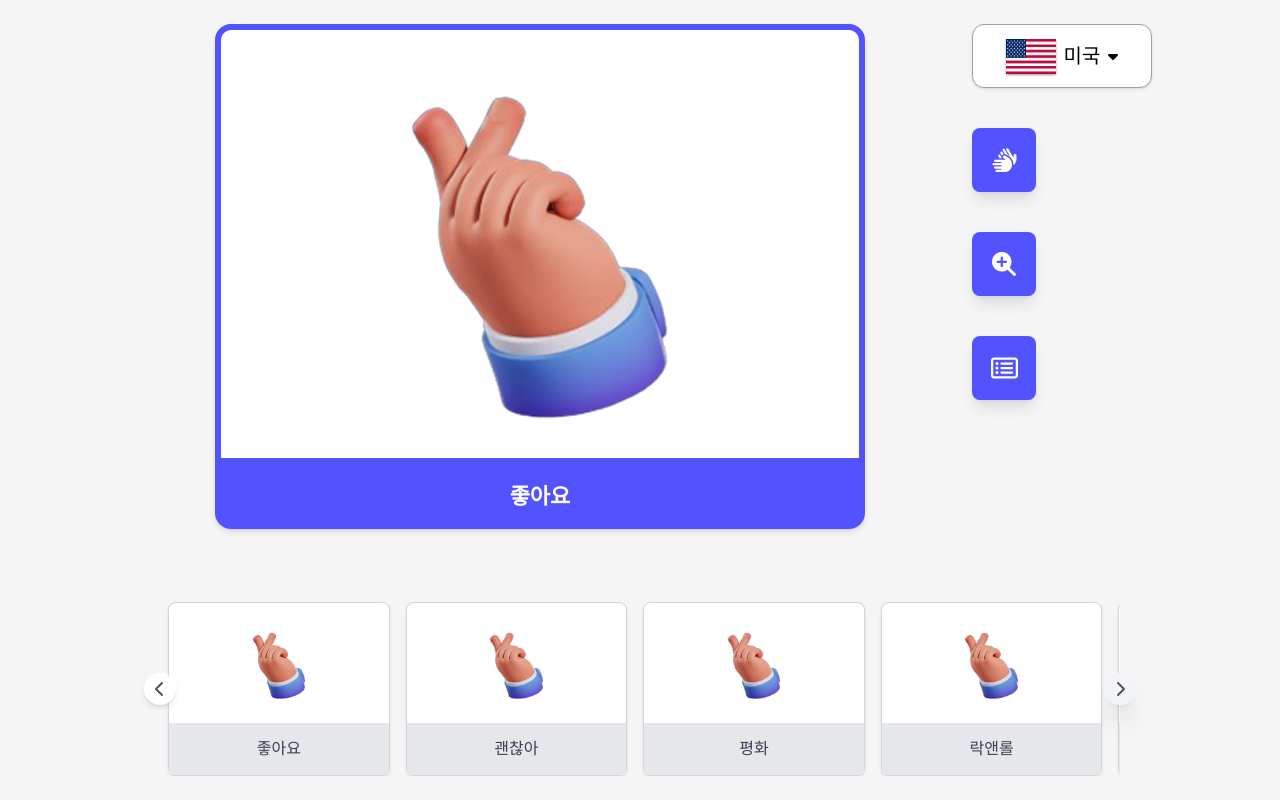
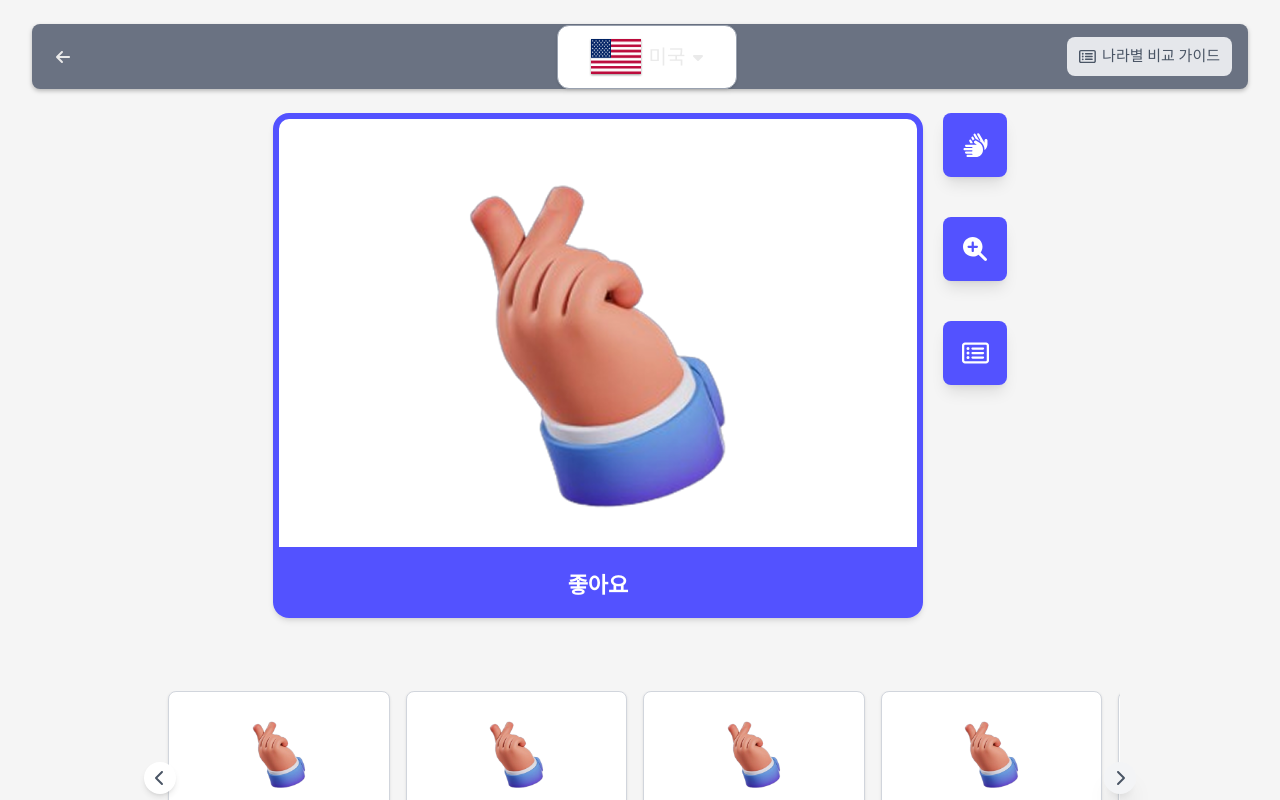
Before and after one commit to lovelyppotto/Moyamo, a React (Vite) app in the folder FE/: page /dictionary in a window 1280 px wide. Built offline with nearby package versions, Linux system fonts and the light colour scheme; a web font is replaced by a local one.

Commit message:
[FE] feat: 딕셔너리 목록 페이지에 헤더 추가
딕셔너리 목록 페이지에 헤더 추가

ref: S12P21D203-189

```diff
--- a/FE/src/pages/dict/DictHeader.tsx
+++ b/FE/src/pages/dict/DictHeader.tsx
@@ -99,7 +99,10 @@ function DictHeader({
       </div>
       {/* 오른쪽 - 비교 가이드 버튼 있을 때 */}
       {showCompareGuide && (
-        <button className="absolute flex items-center right-4 px-3 py-2 text-[15px] bg-gray-200 text-gray-600 hover:bg-gray-300 transition-colors rounded-lg">
+        <button
+          className="absolute flex items-center right-4 px-3 py-2 text-[15px] bg-gray-200 text-gray-600 hover:bg-gray-300 transition-colors rounded-lg"
+          onClick={handleGuideClick}
+        >
           <FontAwesomeIcon icon={faRectangleList} className="mr-1.5" />
           <span className="font-[NanumSquareRound]">나라별 비교 가이드</span>
         </button>
--- a/FE/src/pages/dict/Dictionary.tsx
+++ b/FE/src/pages/dict/Dictionary.tsx
@@ -1,13 +1,12 @@
 import { faRectangleList } from '@fortawesome/free-regular-svg-icons';
 import { faHands, faMagnifyingGlassPlus } from '@fortawesome/free-solid-svg-icons';
 import { useState } from 'react';
-import DictCountrySelector from './DictCountrySelector';
 import { DictListCarousel, Gesture } from './DictListCarousel';
 import gestureExampleImg from './gesture_example.png';
 import DictMainImage from './MainGestureImage';
 import IconButton from '@/components/IconButton';
-import CompareGuide from './CompareGuide';
 import { useNavigate } from 'react-router-dom';
+import DictHeader from './DictHeader'; // DictHeader 임포트
 
 type Country = {
   code: string;
@@ -121,23 +120,25 @@ function Dictionary() {
   };
 
   return (
+    <div>
+      {/* 헤더*/}
+      <DictHeader
+        showCountrySelector={true}
+        selectedCountry={selectedCountry}
+        onSelectCountry={handleSelectCountry}
+        countryOptions={countryOptions}
+        showCompareGuide={true}
+      />
       <div className="h-screen flex flex-col font-[NanumSquareRound] max-w-6xl mx-auto px-4 sm:px-8 md:px-12 lg:px-16 overflow-hidden">
-      <div className="flex flex-1 justify-center items-start py-6">
+        <div className="flex flex-1 justify-center items-start py-6 mx-auto">
           {/* 메인 이미지 */}
           <div className="flex-grow flex items-center justify-center pr-5 max-h-[calc(100vh-250px)]">
             {currentGesture && (
               <DictMainImage gesture={currentGesture} countryCode={selectedCountry.code} />
             )}
           </div>
-        {/* 국가 선택 드롭다운, 아이콘 버튼 */}
+          {/* 아이콘 버튼 */}
           <div className="w-auto flex flex-col space-y-10 cursor-pointer">
-          {/* 국가 선택 드롭다운 */}
-          <DictCountrySelector
-            selectedCountry={selectedCountry}
-            onSelectCountry={handleSelectCountry}
-            countryOptions={countryOptions}
-          />
-          {/* 아이콘 버튼 */}
             <div className="flex flex-col space-y-10">
               <IconButton
                 icon={faHands}
@@ -162,6 +163,7 @@ function Dictionary() {
           <DictListCarousel gestures={currentGestures} onSelectGesture={handleSelectGesture} />
         </div>
       </div>
+    </div>
   );
 }
 
```
Lines whose indentation alone changed are shown as unchanged.
